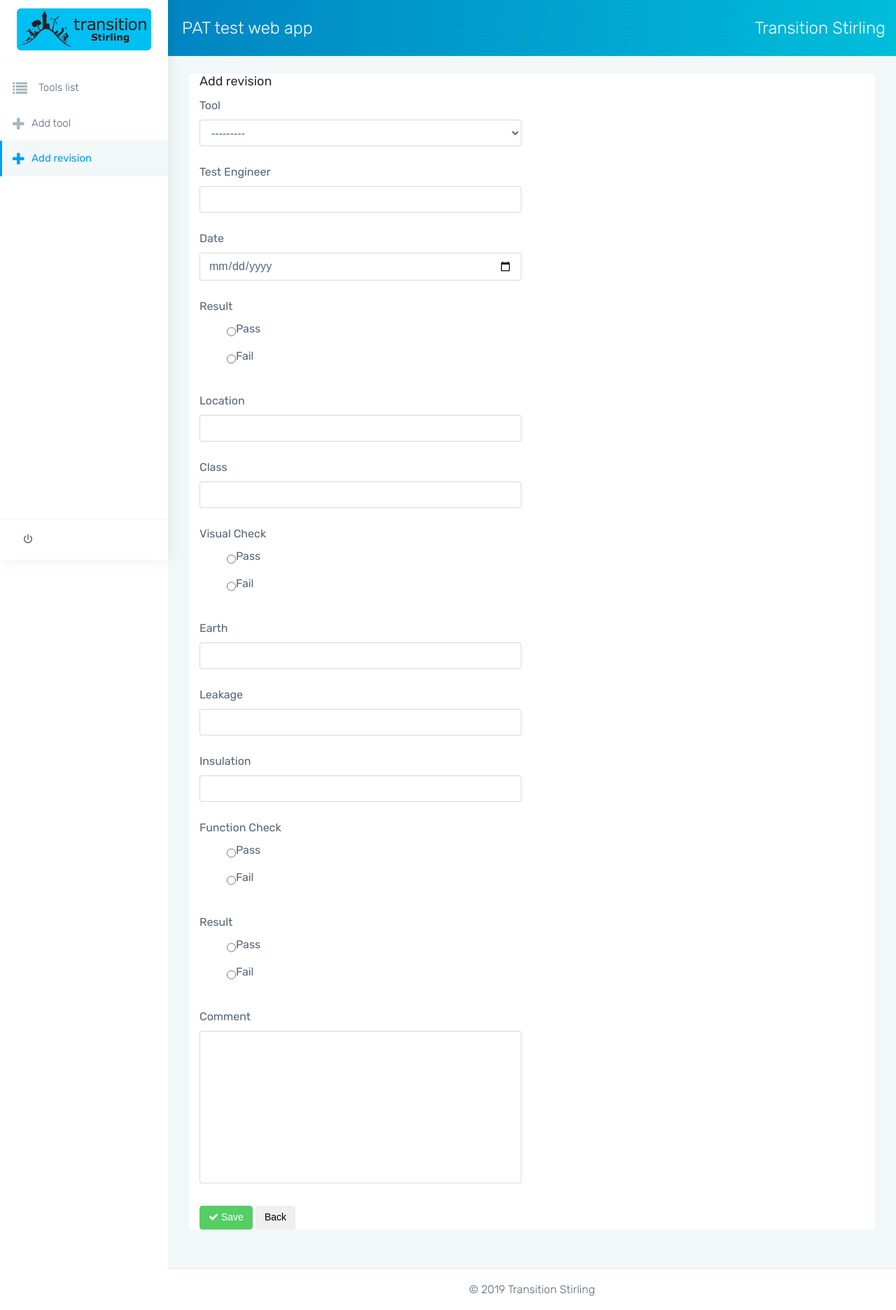
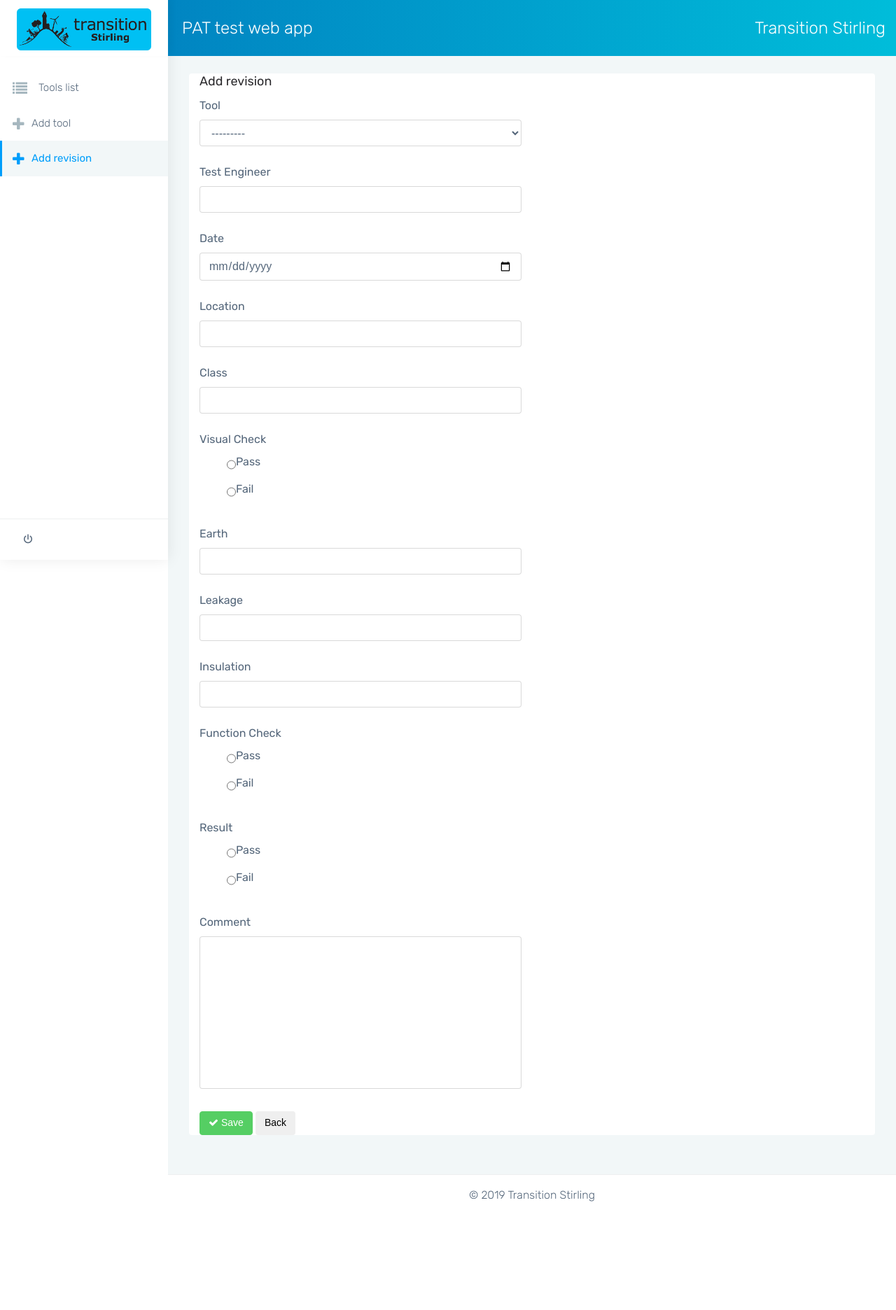
Before and after one commit to AlviseSembenico/PAT-test, a Django app: page /addrevision in a window 1280 px wide. Shown: the whole page at 70% size. After the commit the page ends 1717 px from the top, so only its background shows below. Run offline with Django 3.2, Linux system fonts and the light colour scheme; the visitor is signed in with stand-in values (Sample User, id 1); data that the repository does not hold is empty; some libraries are stand-ins or nearby versions.

Commit message:
Remove double result

```diff
--- a/pat_test/PAT/templates/addrevision.html
+++ b/pat_test/PAT/templates/addrevision.html
@@ -40,17 +40,6 @@
                             {% render_field form.date class+="form-control" type="date" %}
                         </div>
 
-                        <div class="form-group">
-                            <label>Result</label>
-                            <div class="col-sm-2">
-                            {% for choice in form.result %}
-                                <div class="custom-control custom-radio">
-                                    {{ choice.tag }}
-                                    <label style="padding-left: 10; margin-top: -5" class="custom-control-label" for="customRadio1">{{ choice.choice_label }}</label>
-                                </div>
-                            {% endfor %}
-                            </div>
-                        </div>
                         <div class="form-group">
                             <label>Location</label>
                             {% render_field form.location class+="form-control" %}
```
